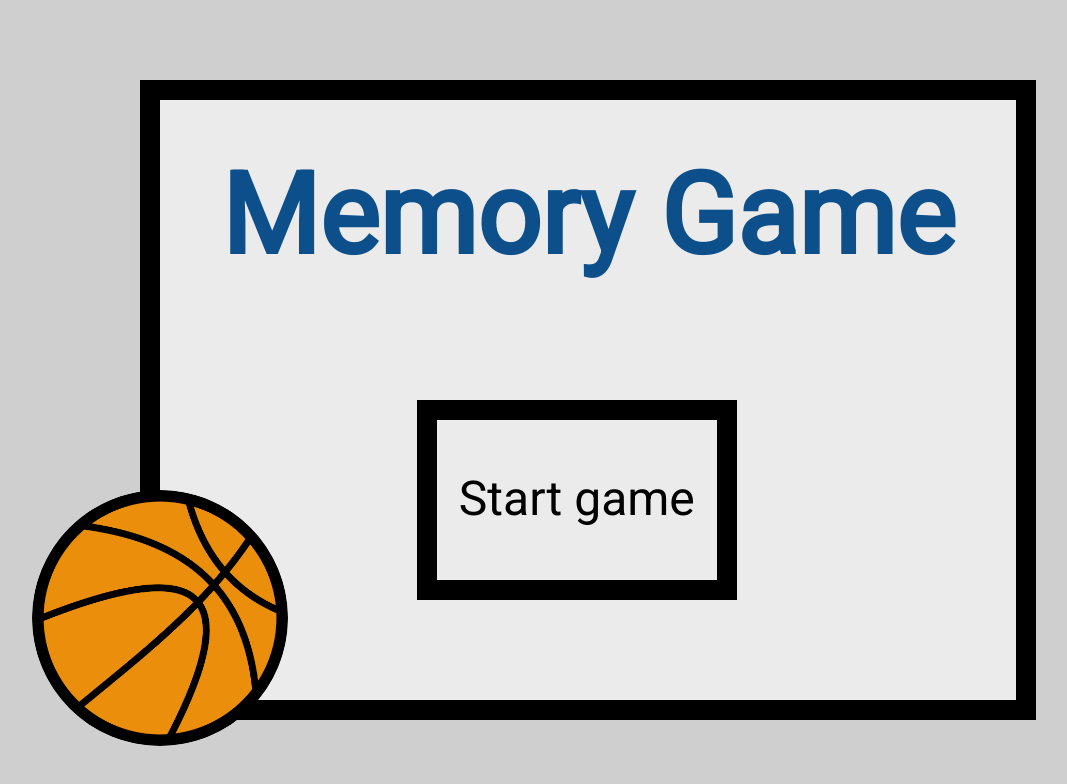
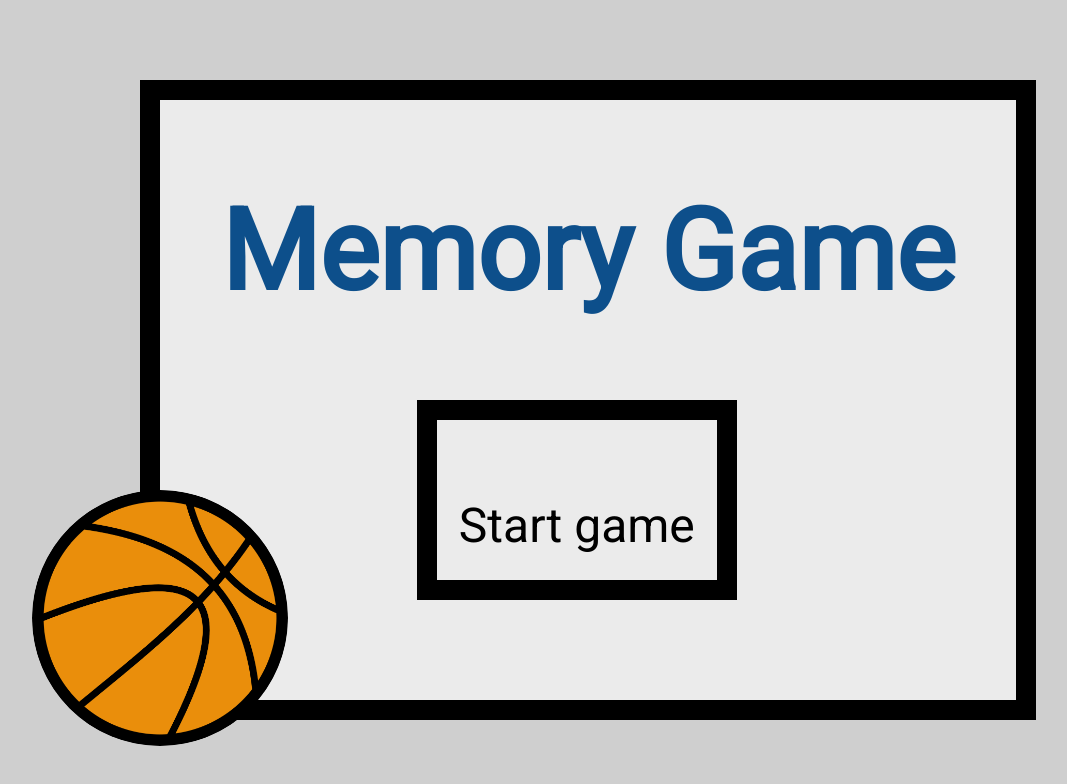
Before and after one commit to filipgad/Memory-Game, a website built with webpack: page index.html in a window 1280 px wide. Shown: the whole page, without its empty margins (52-1119 px from the left). Built offline with nearby package versions, Linux system fonts and the light colour scheme; a web font is replaced by a local one.

Commit message:
fixed smallBoard content position

```diff
--- a/css/main.scss
+++ b/css/main.scss
@@ -64,7 +64,7 @@ a {
     h1 {
       font-size: 700%;
       text-align: center;
-      margin-top: 50px;
+      margin-top: 10%;
     }
     .ball {
       width: 20vw;
@@ -82,6 +82,9 @@ a {
     }
 
     .smallBoard {
+      display: flex;
+      align-items: center;
+      justify-content: center;
       width: 25vw;
       height: 25vh;
       border: 20px solid #000;
@@ -91,9 +94,6 @@ a {
       z-index: 1;
       font-size: 300%;
       color: #000;
-      text-align: center;
-      display: block;
-      padding-top: 50px;
       &:hover {
         border: 20px solid #CD3700;
         color: #CD3700;
```
